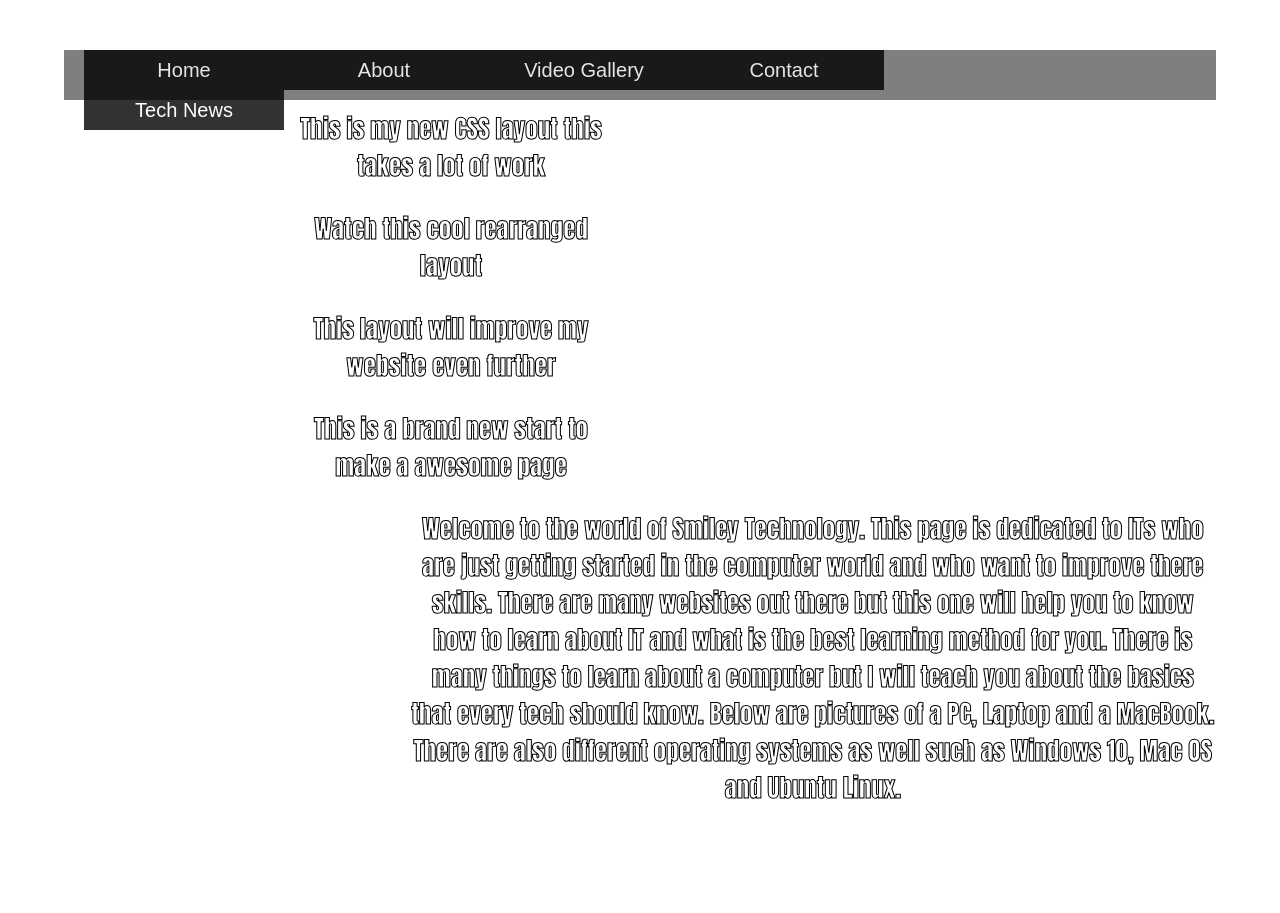
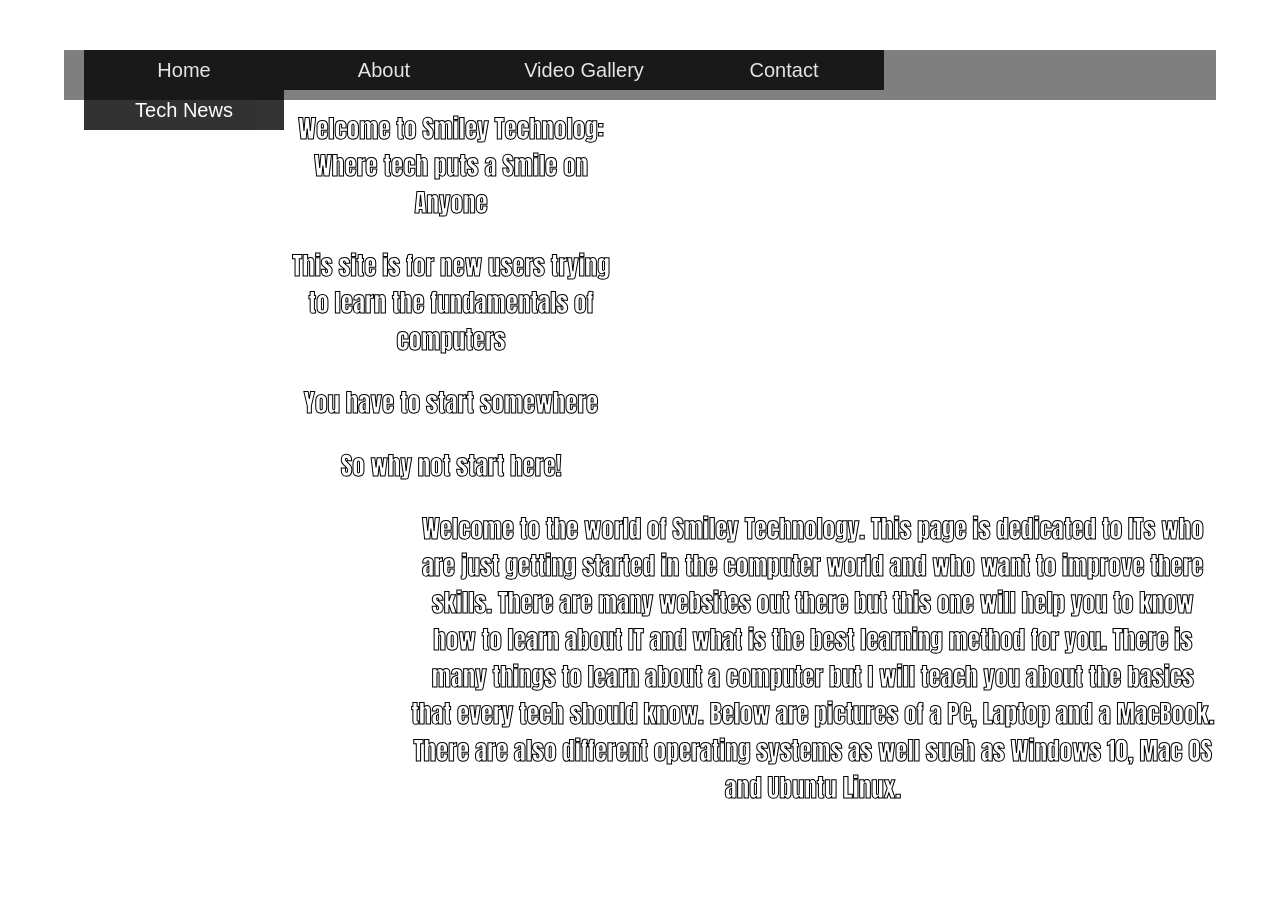
Before and after one commit to SmileyChris27/NewWebSiteMMP240, a plain HTML site: page index.html in a window 1280 px wide. Shown: the top 913 px of the page. Drawn offline with Linux system fonts and the light colour scheme.

Commit message:
Update index.html

```diff
--- a/index.html
+++ b/index.html
@@ -40,10 +40,10 @@
 
 <section>
 	<div class="wrapper">
-		<div class="Box 1">This is my new CSS layout this takes a lot of work</div>
-		<div class="Box 2">Watch this cool rearranged layout</div>
-		<div class="Box 3">This layout will improve my website even further</div>
-		<div class="Box 4">This is a brand new start to make a awesome page</div>
+		<div class="Box 1">Welcome to Smiley Technolog: Where tech puts a Smile on Anyone</div>
+		<div class="Box 2">This site is for new users trying to learn the fundamentals of computers</div>
+		<div class="Box 3">You have to start somewhere</div>
+		<div class="Box 4">So why not start here!</div>
 </div>
 </section>
 
```
